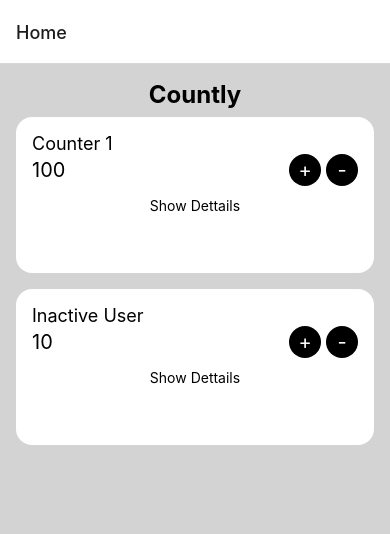
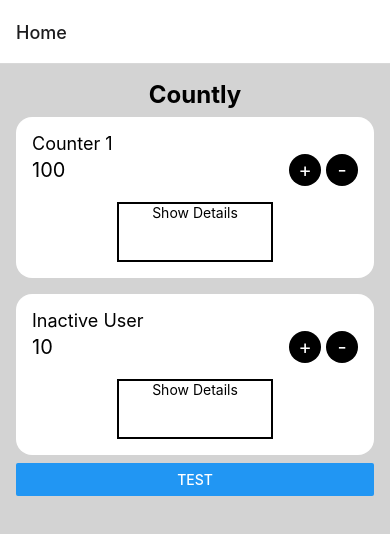
Before and after one commit to alestroc/Countly, a React Native app: screen /Home in a window 390 px wide. Shown: the top 534 px of the page. Built offline with nearby package versions, Linux system fonts and the light colour scheme.

Commit message:
(feat) : switch screen on show details

```diff
--- a/App.tsx
+++ b/App.tsx
@@ -1,13 +1,12 @@
 import React from 'react';
 import {SafeAreaView, View} from 'react-native';
 import {NavigationContainer} from '@react-navigation/native';
-import {createStackNavigator} from '@react-navigation/stack';
 import {createNativeStackNavigator} from '@react-navigation/native-stack';
 
 import HomeScreen from './src/screens/home';
 import EditScreen from './src/screens/edit';
 
-const Stack = createStackNavigator();
+const Stack = createNativeStackNavigator();
 
 function App(): React.JSX.Element {
   return (
--- a/src/components/generalButton.tsx
+++ b/src/components/generalButton.tsx
@@ -42,6 +42,7 @@ const styles = StyleSheet.create({
     height: 60,
   },
   edit1: {
+    borderWidth: 2,
     marginTop: 11,
     width: '48%',
     height: 60,
--- a/src/screens/home.tsx
+++ b/src/screens/home.tsx
@@ -1,9 +1,11 @@
-import {StyleSheet, Text, TouchableOpacity, View} from 'react-native';
+import {StyleSheet, Text, TouchableOpacity, View, Button} from 'react-native';
 import React from 'react';
 import MyReusableComponent from '../components/generalButton.tsx';
 import {useNavigation} from '@react-navigation/native';
 
 const renderCard = (title: string, value: string) => {
+  const navigation = useNavigation();
+
   return (
     <View style={styles.card}>
       <Text style={styles.cardTitle}>{title}</Text>
@@ -22,8 +24,8 @@ const renderCard = (title: string, value: string) => {
         <MyReusableComponent
           textType="primary"
           type="primary"
-          title="Show Dettails"
-          onPress={() => console.log('Clicked!')}
+          title="Show Details"
+          onPress={() => navigation.navigate('Edit')}
         />
       </View>
     </View>
@@ -36,6 +38,7 @@ const HomeScreen = ({navigation}) => {
       <Text style={styles.title}>Countly</Text>
       {renderCard('Counter 1', '100')}
       {renderCard('Inactive User', '10')}
+      <Button title="Test" onPress={() => navigation.navigate('Edit')} />
     </View>
   );
 };
@@ -73,6 +76,7 @@ const styles = StyleSheet.create({
     flexDirection: 'row',
   },
   icon: {
+    marginTop: 5,
     flexDirection: 'row',
     justifyContent: 'center',
   },
```
